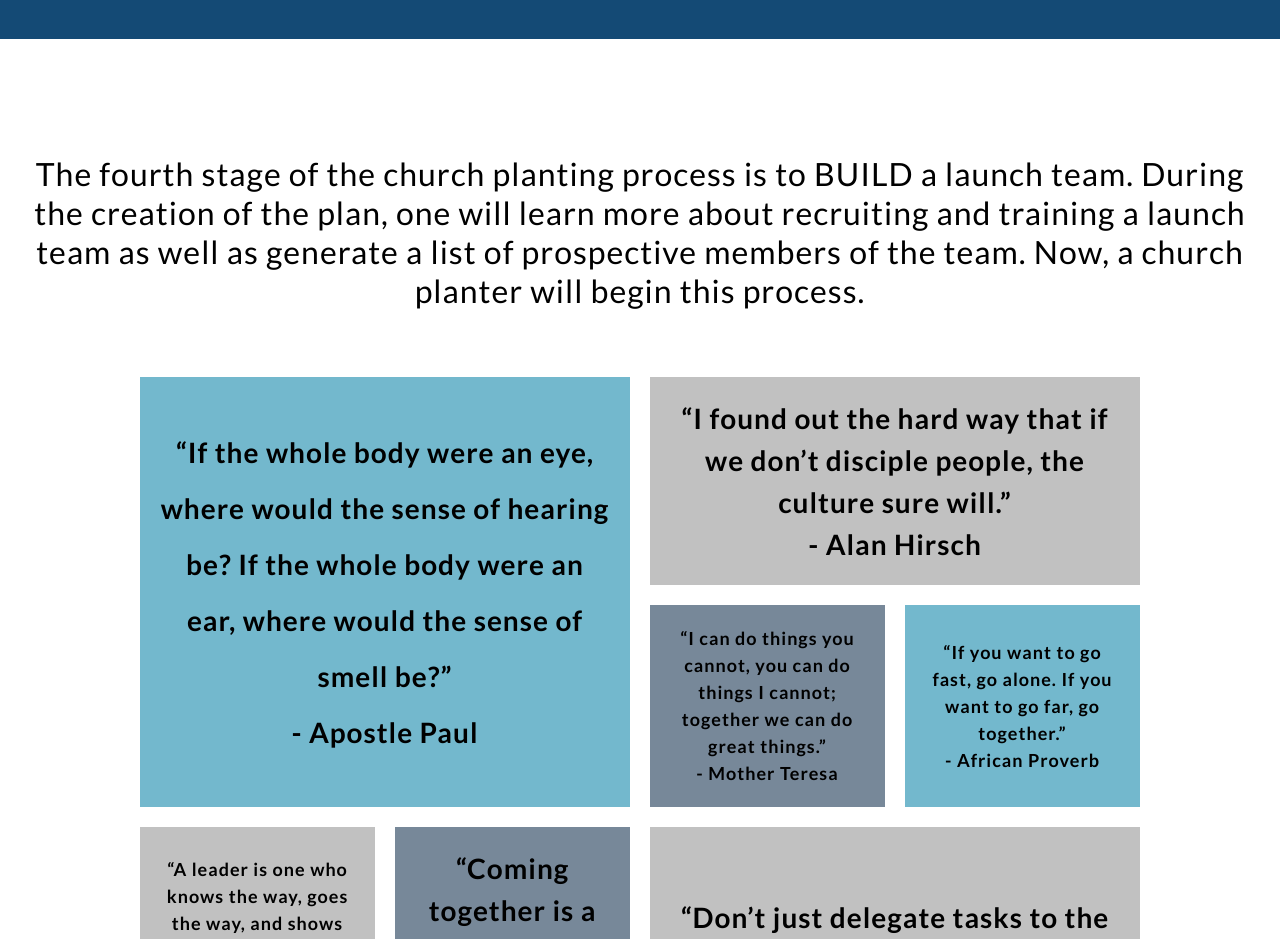
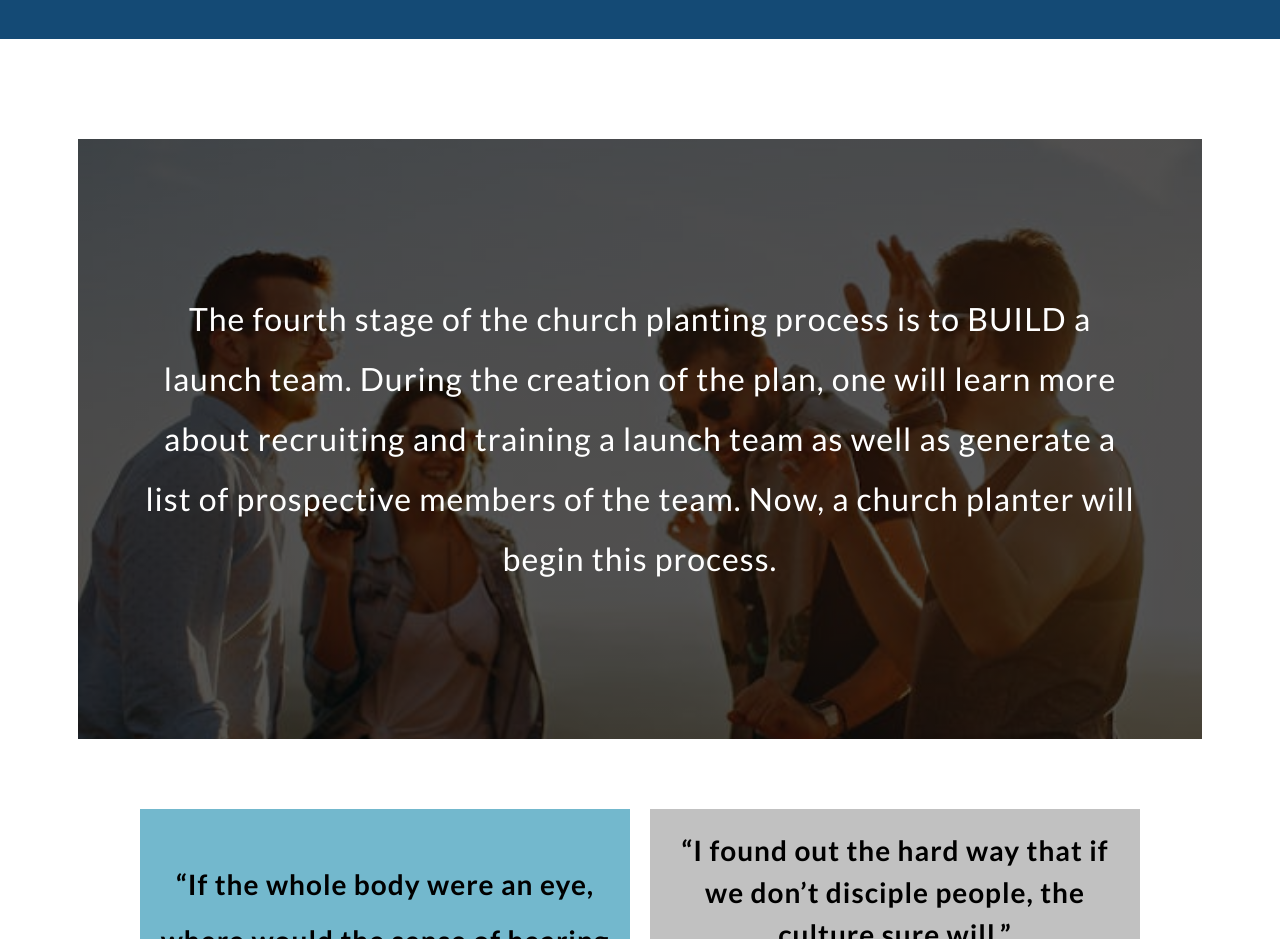
Before and after one commit to Chicago-Central-District/CCDNAZ.ORG, a plain HTML site: page planting/build.html in a window 1280 px wide. Shown: the part 980-1919 px from the top of the page. Drawn offline with Linux system fonts and the light colour scheme.

Commit message:
build page image

```diff
--- a/planting/build.css
+++ b/planting/build.css
@@ -270,6 +270,33 @@ section {
     }
 }
 
+
+#background-element {
+    width: 80vw;
+    height: auto;
+    display: flex;
+    align-items: center;
+    justify-content: center;
+    background: linear-gradient(rgba(0, 0, 0, 0.678), rgba(0, 0, 0, 0.678)), url('images/pexels-helenalopesph-708392.jpg');
+    background-size: cover;
+    background-position: center;
+    background-attachment: fixed;
+    margin: 0px auto 50px auto;
+    color: white;
+    min-height: 500px;
+    padding: 50px;
+    line-height: 60px;
+}
+
+@media only screen and (max-width: 600px){
+    #background-element{
+        padding: 20px;
+        min-height: 300px;
+        line-height: 35px;
+    }
+}
+
+
 /* @media only screen and (max-width: 925px){
     section{
         margin-bottom: 200px;
--- a/planting/build.html
+++ b/planting/build.html
@@ -46,9 +46,13 @@
     </section>
 
 
-    <p id="some-text">
-      The fourth stage of the church planting process is to BUILD a launch team. During the creation of the plan, one will learn more about recruiting and training a launch team as well as generate a list of prospective members of the team. Now, a church planter will begin this process.
-    </p>
+    <div id="background-element">
+        <p id="some-text">
+            The fourth stage of the church planting process is to BUILD a launch team.
+            During the creation of the plan, one will learn more about recruiting and training a launch team as well as generate a list of prospective members of the team.
+            Now, a church planter will begin this process.
+        </p>
+    </div>
 
 
 
```
Also changed, not shown: planting/images/pexels-helenalopesph-708392.jpg (added).
